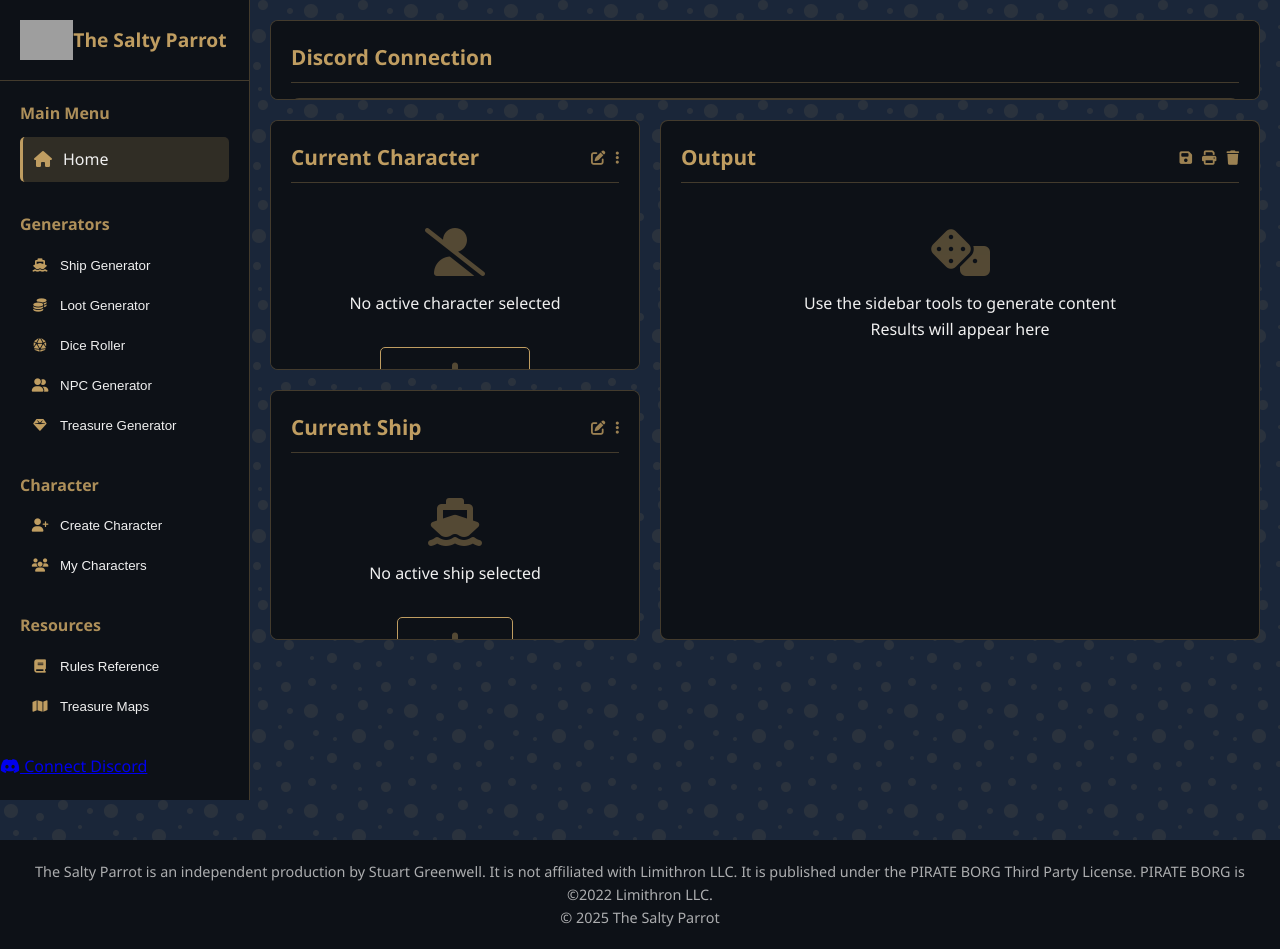
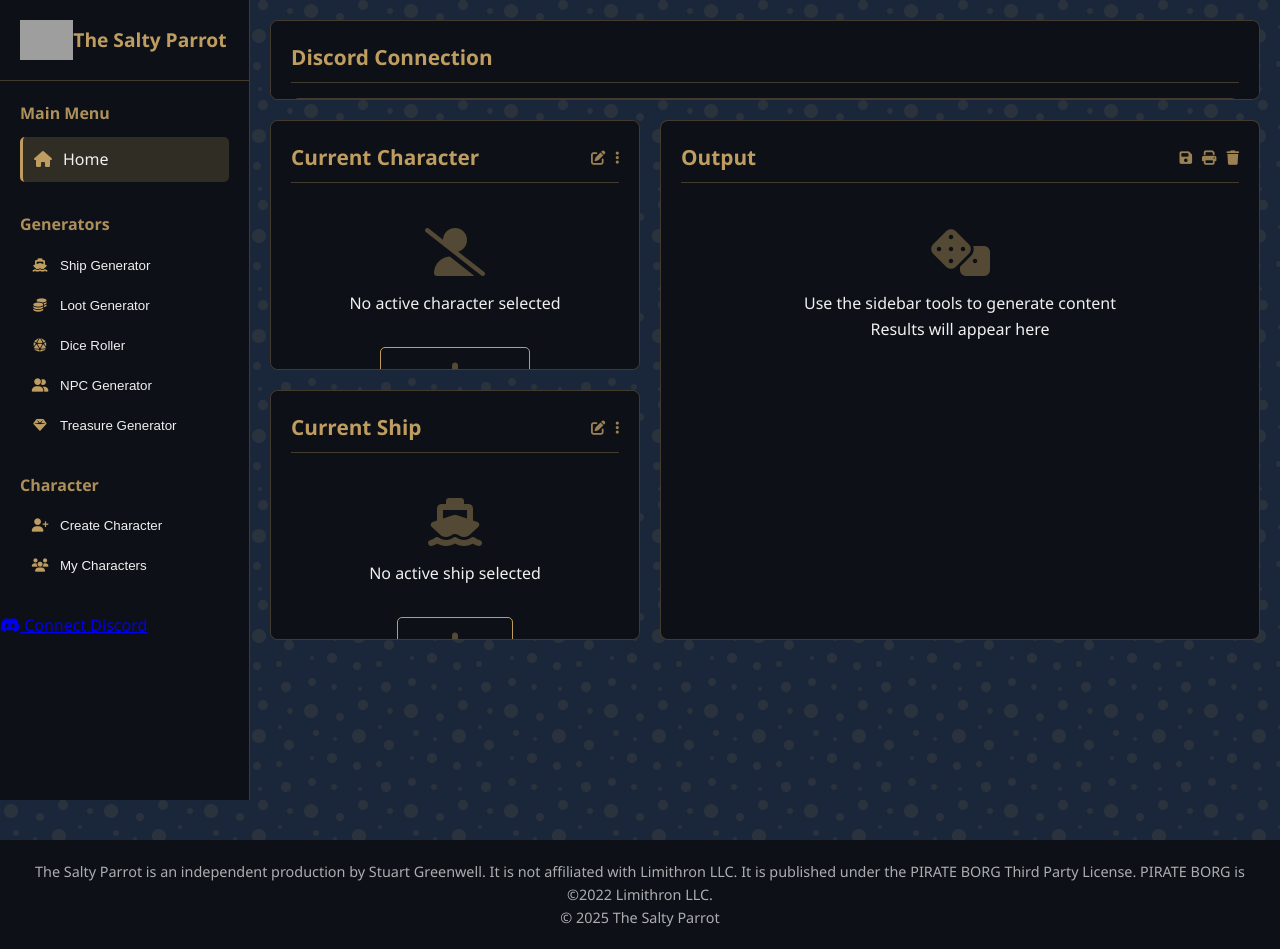
Before and after one commit to cyberjedi/TheSaltyParrot.com, a PHP site: page / in a window 1280 px wide. Run offline with PHP 8.4, Linux system fonts and the light colour scheme; grey boxes are pictures that could not be loaded.

Commit message:
Update sidebar.php

```diff
--- a/components/sidebar.php
+++ b/components/sidebar.php
@@ -62,16 +62,6 @@
         </button>
         <button id="character-list-btn" class="sidebar-btn">
             <i class="fas fa-users"></i> My Characters
-        </button>
-    </div>
-
-    <div class="sidebar-section">
-        <h3>Resources</h3>
-        <button id="rules-reference-btn" class="sidebar-btn">
-            <i class="fas fa-book"></i> Rules Reference
-        </button>
-        <button id="treasure-maps-btn" class="sidebar-btn">
-            <i class="fas fa-map"></i> Treasure Maps
         </button>
     </div>
 
```
